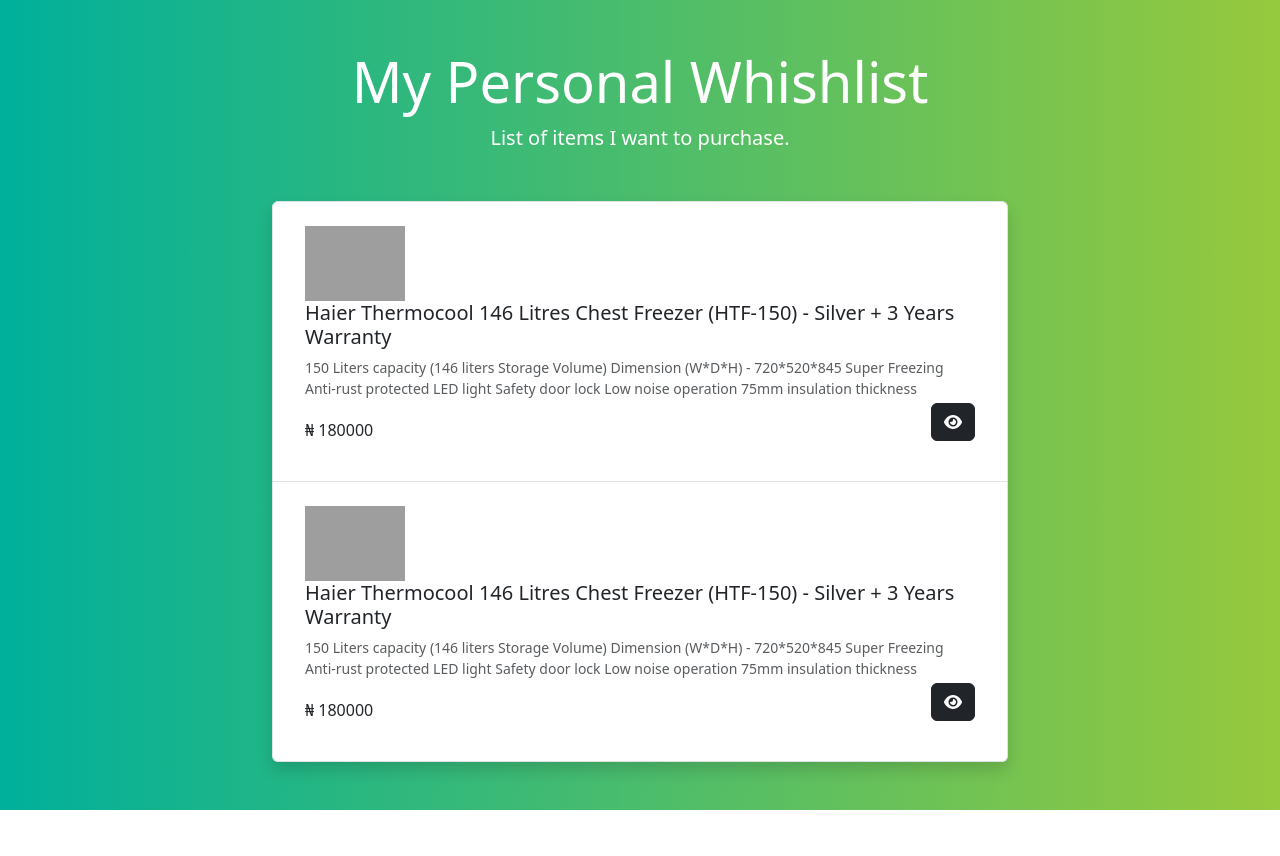
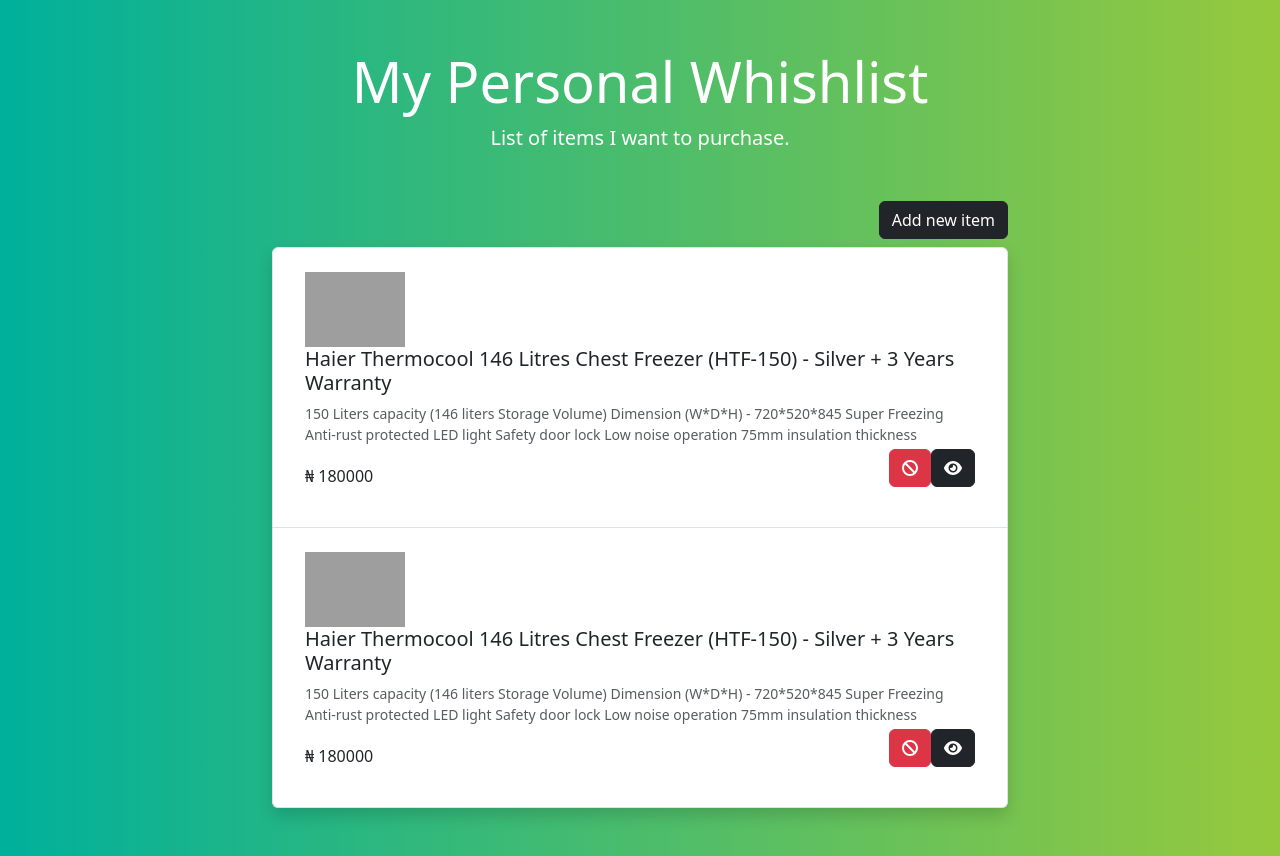
Before and after one commit to chazzini/react-wishlist, a React (Create React App) app: page / in a window 1280 px wide. Before the commit the page ends 810 px from the top, so only its background shows below. Built offline with nearby package versions, Linux system fonts and the light colour scheme; grey boxes are pictures that could not be loaded.

Commit message:
added removeItem function

```diff
--- a/src/components/WishList.js
+++ b/src/components/WishList.js
@@ -1,11 +1,13 @@
-import React from "react";
+import React, {useState} from "react";
 import WishListItem from "./WishListItem";
+
 
 export default (props)=>{
 
-
-    const items = [
+    const [items,setItems] = useState(
+  [
         {
+            id:1,
             itemname:"Haier Thermocool 146 Litres Chest Freezer (HTF-150) - Silver + 3 Years Warranty",
             imagepath: "https://ng.jumia.is/unsafe/fit-in/500x500/filters:fill(white)/product/36/7813011/1.jpg?5779",
             description:`150 Liters capacity (146 liters Storage Volume)
@@ -21,6 +23,7 @@
             link:"https://www.jumia.com.ng/haier-thermocool-146-litres-chest-freezer-htf-150-silver-3-years-warranty-110318763.html",
         },
         {
+            id:2,
             itemname:"Haier Thermocool 146 Litres Chest Freezer (HTF-150) - Silver + 3 Years Warranty",
             imagepath: "https://ng.jumia.is/unsafe/fit-in/500x500/filters:fill(white)/product/36/7813011/1.jpg?5779",
             description:`150 Liters capacity (146 liters Storage Volume)
@@ -35,23 +38,31 @@
             saved: 0,
             link:"https://www.jumia.com.ng/haier-thermocool-146-litres-chest-freezer-htf-150-silver-3-years-warranty-110318763.html",
         }
-    ]
+    ]);
 
 
+    function handleRemoveItem(itemid){
 
-
-
-
-
+        //remove item of a given id
+        let newItems = items.filter((item)=> {
+            if(item.id != itemid){
+                return item;
+            }
+        })
+        setItems([ ...newItems]);
+    }
 
     return (
     <div className="row">
     <div className="col-lg-8 mx-auto">
+        <div className="row">
+            <div className="col-md-12 ">
+                <button className="btn  btn-dark mb-2 float-end">Add new item</button>
+            </div>
+        </div>
 
 
-      <ul className="list-group shadow">
-        <WishListItem items={items} />
-      </ul>
+        <WishListItem items={items} removeItem={handleRemoveItem} />
     </div>
     </div>
     );
--- a/src/components/WishListItem.js
+++ b/src/components/WishListItem.js
@@ -1,14 +1,17 @@
 import React from "react";
 import { FontAwesomeIcon } from '@fortawesome/react-fontawesome';
 import { faEye } from "@fortawesome/free-solid-svg-icons";
+import { faCancel } from "@fortawesome/free-solid-svg-icons";
+import PropType from 'prop-types';
 
-export default ({items, deleteItem}) => {
+ const WishListItem = (props) => {
+
+    console.log(props);
 
     return (
-    <>
-
-    {items.map((item)=> (
-        <li className="list-group-item">
+        <ul className="list-group shadow">
+    {props.items.map((item)=> (
+        <li className="list-group-item" key={item.id}>
             <div className="media align-items-lg-center flex-column flex-lg-row p-3">
             <img src={item.imagepath} alt={item.itemname} width="100" className="ml-lg-5 order-1 order-lg-2" />
             <div className="media-body order-2 order-lg-1">
@@ -16,16 +19,36 @@
                 <p className="font-italic text-muted mb-0 small">{item.description}</p>
                 <div className="d-flex align-items-center justify-content-between mt-1">
                 <h6 className="font-weight-bold my-2">₦ {item.price}</h6>
-                <p> <a href="{item.link}" target="_blank" className="btn btn-dark"><FontAwesomeIcon icon={faEye} style={{
-                    fontSize:"1rem",color:"white",
-                }} /></a></p>
+                <p>
+                <button className="btn btn-danger" onClick={()=>{
+                    props.removeItem(item.id);
+                }}>
+                <FontAwesomeIcon icon={faCancel} style={{
+                        fontSize:"1rem",color:"white",
+                    }} />
+                </button>
+                    <a href="{item.link}" target="_blank" className="btn btn-dark">
+                    <FontAwesomeIcon icon={faEye} style={{
+                        fontSize:"1rem",color:"white",
+                    }} />
+                    </a>
+                </p>
                 </div>
             </div>
             </div>
         </li>))
   }
-    </>
+  { (props.items.length <= 0) && <li className="list-group-item"> No Item found.</li>}
+    </ul>
   );
 
 
 }
+
+WishListItem.propTypes = {
+    items: PropType.array.isRequired,
+    removeItem: PropType.func.isRequired,
+  }
+
+
+  export default WishListItem;
```
